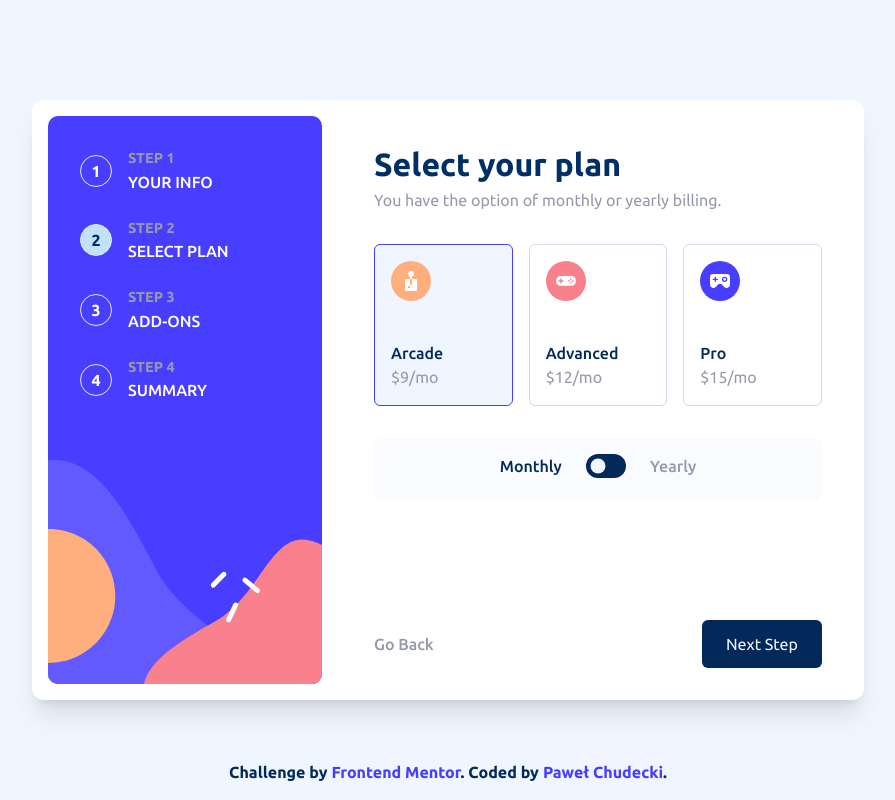
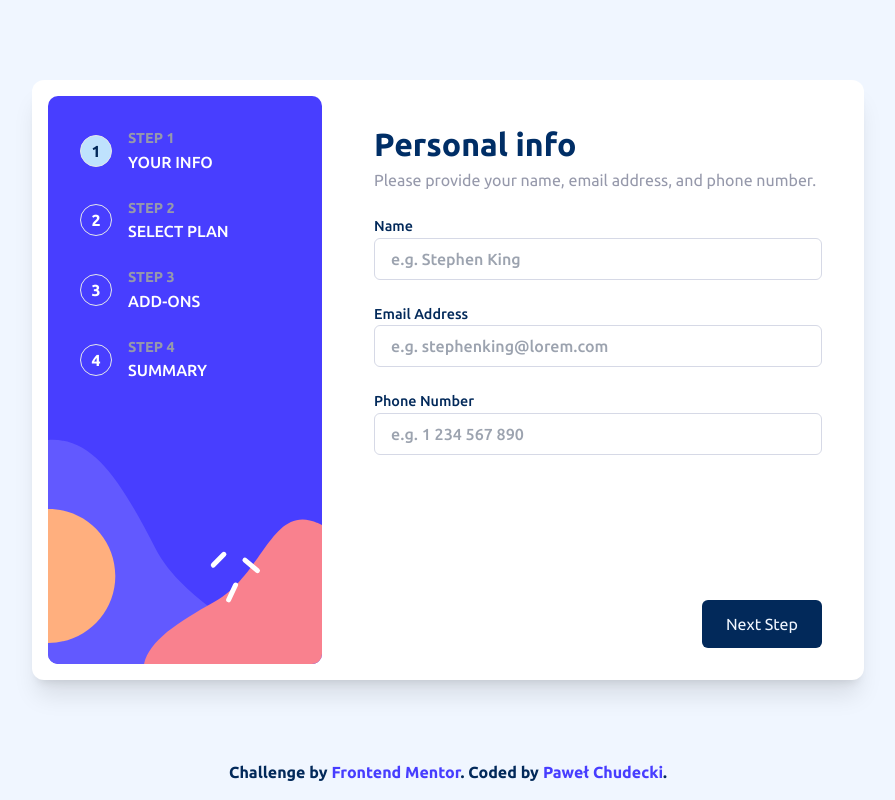
Before and after one commit to SoulRvr29/multi-step-form, a Next.js app: page / in a window 1280 px wide. Shown: the whole page, without its empty margins (192-1087 px from the left). Built offline with nearby package versions, Linux system fonts and the light colour scheme.

Commit message:
added default types

```diff
--- a/src/app/components/MultiStepForm.tsx
+++ b/src/app/components/MultiStepForm.tsx
@@ -1,12 +1,30 @@
 "use client";
 import { useState } from "react";
-import { useForm, SubmitHandler, Form, Controller } from "react-hook-form";
+import { useForm } from "react-hook-form";
 import Step1 from "./Step1";
 import Step2 from "./Step2";
 import Step3 from "./Step3";
 import Step4 from "./Step4";
 import { useRouter } from "next/navigation";
 import React from "react";
+
+type FormValues = {
+  "Customizable profile": boolean;
+  "Larger storage": boolean;
+  "Online service": boolean;
+  addons: object;
+  email: string;
+  name: string;
+  phone: string;
+  period: "monthly" | "yearly";
+  plan: {
+    name: string;
+    prices: {
+      monthly: number;
+      yearly: number;
+    };
+  };
+};
 
 const MultiStepForm = () => {
   const {
@@ -18,16 +36,33 @@ const MultiStepForm = () => {
     watch,
     getValues,
     setValue,
-  } = useForm({
+  } = useForm<FormValues>({
     mode: "onChange",
+    defaultValues: {
+      "Customizable profile": false,
+      "Larger storage": false,
+      "Online service": false,
+      addons: {},
+      email: "",
+      name: "",
+      phone: "",
+      period: "monthly",
+      plan: {
+        name: "Arcade",
+        prices: {
+          monthly: 9,
+          yearly: 90,
+        },
+      },
+    },
   });
 
-  const onSubmit = (data: object) => {
-    console.log(data);
+  const onSubmit = () => {
     router.push("/complete");
+    // console.log(getValues());
   };
 
-  const [step, setStep] = useState(2);
+  const [step, setStep] = useState(1);
   const router = useRouter();
 
   return (
@@ -70,10 +105,9 @@ const MultiStepForm = () => {
             className="text-Magnolia bg-MarineBlue px-6 py-3 rounded-md hover:bg-opacity-80"
             type="button"
             onClick={() => {
-              trigger().then((isValid: any) => {
+              trigger().then((isValid) => {
                 if (isValid) {
                   setStep(step + 1);
-                  console.log(getValues());
                 }
               });
             }}
--- a/src/app/components/Step2.tsx
+++ b/src/app/components/Step2.tsx
@@ -1,28 +1,9 @@
-"use client";
 import React from "react";
 import Image from "next/image";
 import MainNav from "./MainNav";
 import { Controller } from "react-hook-form";
 
-type SelectPlanProps = {
-  period?: string;
-  control: any;
-  register: any;
-  getValues: any;
-  watch: any;
-};
-type PlanProps = {
-  icon: any;
-  name: string;
-  prices: any;
-  period?: string;
-  field: any;
-  register: any;
-  control: any;
-  getValues: any;
-};
-
-const Plan = ({ icon, name, field, getValues, prices }: PlanProps) => {
+const Plan = ({ icon, name, field, getValues, prices }: any) => {
   return (
     <div
       onClick={() => {
@@ -30,8 +11,7 @@ const Plan = ({ icon, name, field, getValues, prices }: PlanProps) => {
       }}
       className={
         "flex flex-col max-md:flex-row max-md:justify-start max-md:gap-4 justify-between gap-10  border  rounded-md p-4 hover:border-PurplishBlue cursor-pointer " +
-        ((getValues().plan && getValues().plan.name) === name ||
-        (!getValues().plan && name === "Arcade")
+        (getValues().plan.name === name
           ? " bg-Magnolia border-PurplishBlue"
           : " border-LightGray")
       }
@@ -40,7 +20,7 @@ const Plan = ({ icon, name, field, getValues, prices }: PlanProps) => {
       <div>
         <h3 className="font-[500] text-MarineBlue">{name}</h3>
         <p>
-          {!getValues().period || getValues().period === "monthly"
+          {getValues().period === "monthly"
             ? `$${prices.monthly}/mo`
             : `$${prices.yearly}/yr`}
         </p>
@@ -54,12 +34,7 @@ const Plan = ({ icon, name, field, getValues, prices }: PlanProps) => {
   );
 };
 
-const SelectPlan = ({
-  control,
-  register,
-  getValues,
-  watch,
-}: SelectPlanProps) => {
+const SelectPlan = ({ control, register, getValues, watch }: any) => {
   return (
     <div className="flex flex-col gap-4 h-full justify-between">
       <MainNav actual="select plan" />
@@ -155,7 +130,7 @@ const SelectPlan = ({
           <div
             className={
               " font-[500] " +
-              (getValues().period === "monthly" || !getValues().period
+              (getValues().period === "monthly"
                 ? " text-MarineBlue"
                 : " text-CoolGray")
             }
@@ -180,13 +155,7 @@ const SelectPlan = ({
                   id="period"
                   min="0"
                   max="1"
-                  defaultValue={
-                    !watch().period
-                      ? "0"
-                      : watch().period === "monthly"
-                      ? "0"
-                      : "1"
-                  }
+                  defaultValue={watch().period === "monthly" ? "0" : "1"}
                 />
               </div>
             )}
--- a/src/app/components/Step3.tsx
+++ b/src/app/components/Step3.tsx
@@ -1,22 +1,5 @@
-"use client";
 import React from "react";
 import MainNav from "./MainNav";
-
-type AddonsLiProps = {
-  name: any;
-  desc: string;
-  prices: any;
-  register: any;
-  getValues: any;
-  setValue: any;
-  watch: any;
-};
-type AddonsProps = {
-  register: any;
-  getValues: any;
-  setValue: any;
-  watch: any;
-};
 
 const AddonsLi = ({
   name,
@@ -26,14 +9,12 @@ const AddonsLi = ({
   getValues,
   setValue,
   watch,
-}: AddonsLiProps) => {
+}: any) => {
   return (
     <li
       className={
         "flex gap-4 justify-between items-center border rounded-lg p-4 hover:border-PurplishBlue cursor-pointer max-md:gap-4 " +
-        (watch().addons && watch().addons[name]
-          ? "bg-Alabaster border-PurplishBlue"
-          : "")
+        (watch().addons[name] ? "bg-Alabaster border-PurplishBlue" : "")
       }
     >
       <input
@@ -46,7 +27,7 @@ const AddonsLi = ({
               "addons",
               Object.fromEntries(
                 Object.entries(getValues("addons")).filter(
-                  ([key, value]) => key != name
+                  ([key]) => key != name
                 )
               )
             );
@@ -72,7 +53,7 @@ const AddonsLi = ({
   );
 };
 
-const Addons = ({ register, getValues, setValue, watch }: AddonsProps) => {
+const Addons = ({ register, getValues, setValue, watch }: any) => {
   return (
     <div className="flex flex-col h-full justify-between">
       <MainNav actual="add-ons" />
--- a/src/app/components/Step4.tsx
+++ b/src/app/components/Step4.tsx
@@ -1,18 +1,12 @@
 import React from "react";
 import MainNav from "./MainNav";
 
-type SummaryProps = {
-  getValues: any;
-  setValue: any;
-};
-
-const Summary = ({ getValues, setValue }: SummaryProps) => {
+const Summary = ({ getValues, setValue }: any) => {
   let addonsSum = 0;
   if (getValues("Online service")) addonsSum += 1;
   if (getValues("Larger storage")) addonsSum += 2;
   if (getValues("Customizable profile")) addonsSum += 2;
 
-  const period: "monthly" | "yearly" = getValues().period;
   return (
     <div className="flex flex-col h-full justify-between">
       <MainNav actual="summary" />
--- a/src/app/layout.tsx
+++ b/src/app/layout.tsx
@@ -29,7 +29,7 @@ export default function RootLayout({
           height={172}
           alt="background"
         />
-        <div className="p-4 relative ">
+        <div className="p-4 relative mb-10">
           <div className="relative bg-white rounded-xl grid grid-cols-[300px_500px] max-md:grid-cols-1 p-4 max-w-4xl w-full max-md:max-w-lg shadow-xl max-md:-translate-y-16 max-md:p-6 max-md:">
             <div>
               <Image
```
